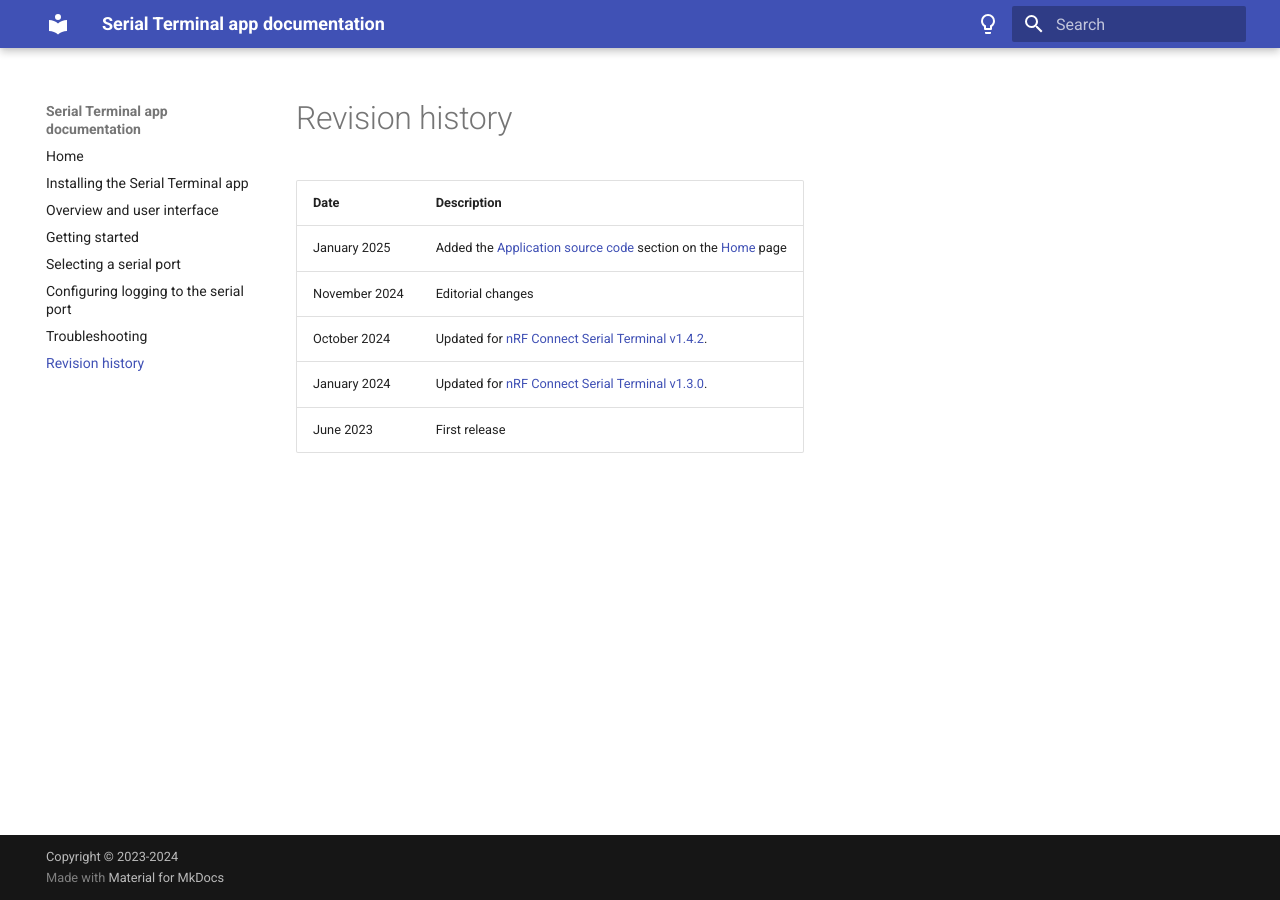
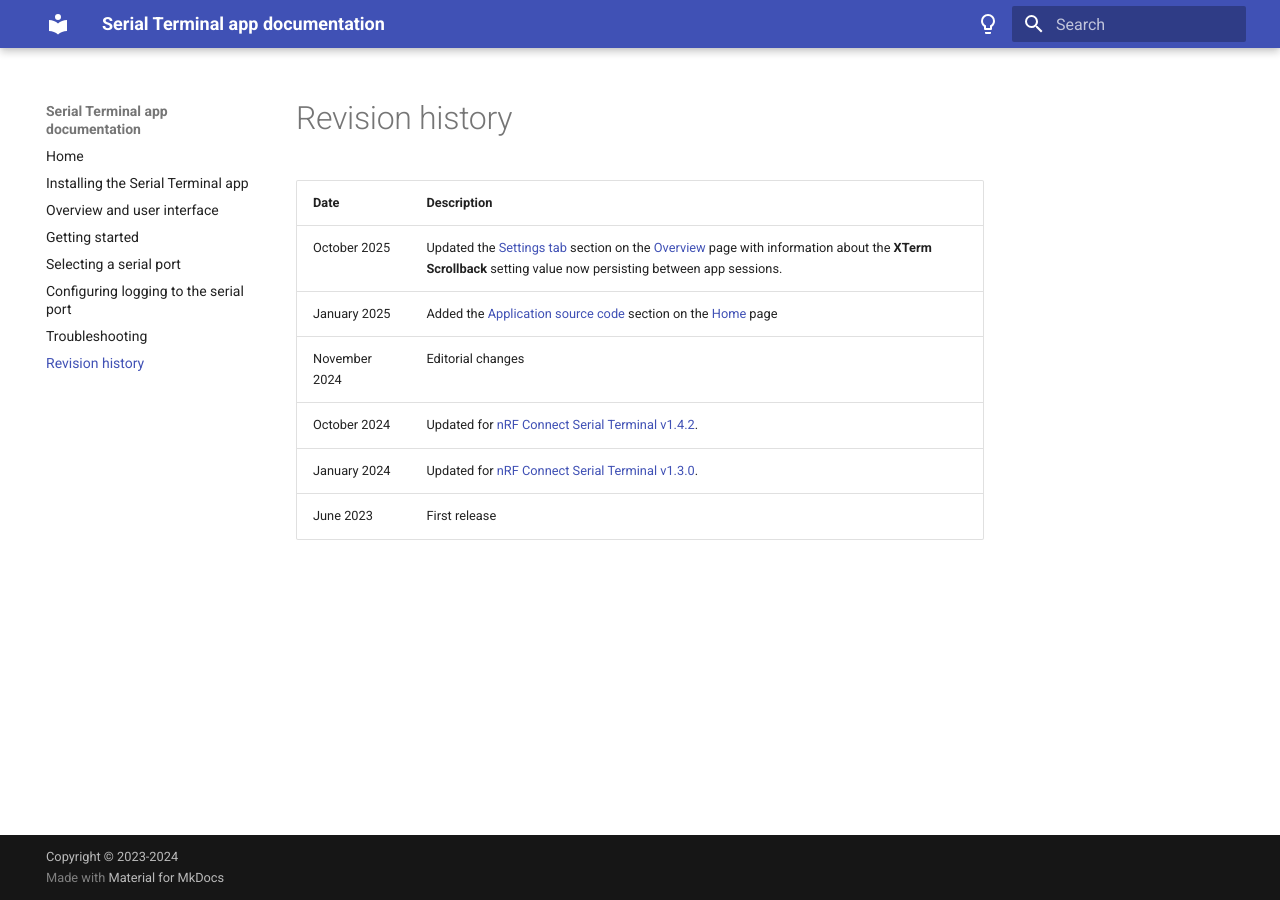
Before and after one commit to NordicSemiconductor/pc-nrfconnect-serial-terminal, an MkDocs documentation site: the page built from doc/docs/revision_history.md, in a window 1280 px wide. Built offline with MkDocs 1.6.1 and Material for MkDocs 9.7.7, drawn with Linux system fonts in a browser that asks for light colours.

Commit message:
update rev history for docs

```diff
--- a/doc/docs/revision_history.md
+++ b/doc/docs/revision_history.md
@@ -2,6 +2,7 @@
 
 |     Date     |                                                                  Description                                                                   |
 | ------------ | ---------------------------------------------------------------------------------------------------------------------------------------------- |
+| October 2025 | Updated the [Settings tab](./overview.md#settings-tab) section on the [Overview](./overview.md) page with information about the **XTerm Scrollback** setting value now persisting between app sessions. |
 | January 2025 | Added the [Application source code](./index.md#application-source-code) section on the [Home](./index.md) page |
 | November 2024 | Editorial changes |
 | October 2024 | Updated for [nRF Connect Serial Terminal v1.4.2](https://github.com/NordicSemiconductor/pc-nrfconnect-serial-terminal/blob/main/Changelog.md). |
```
